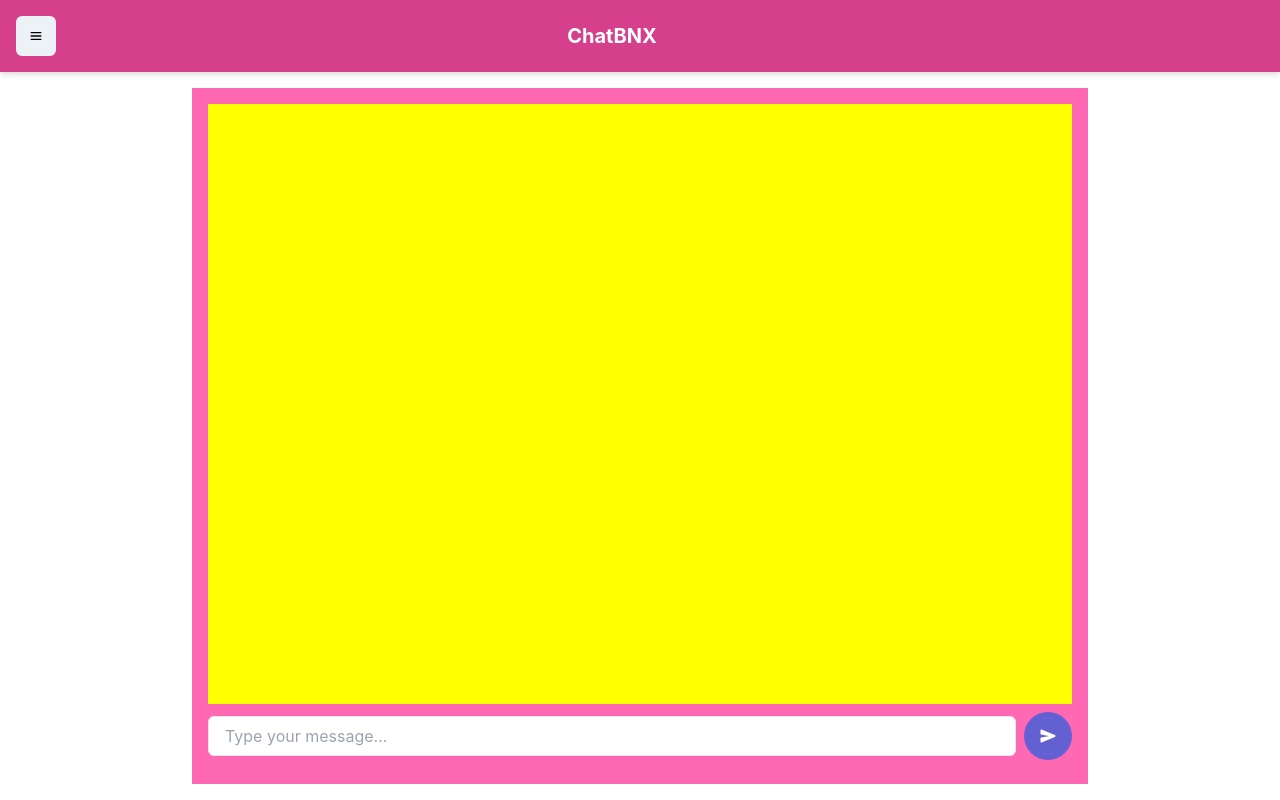
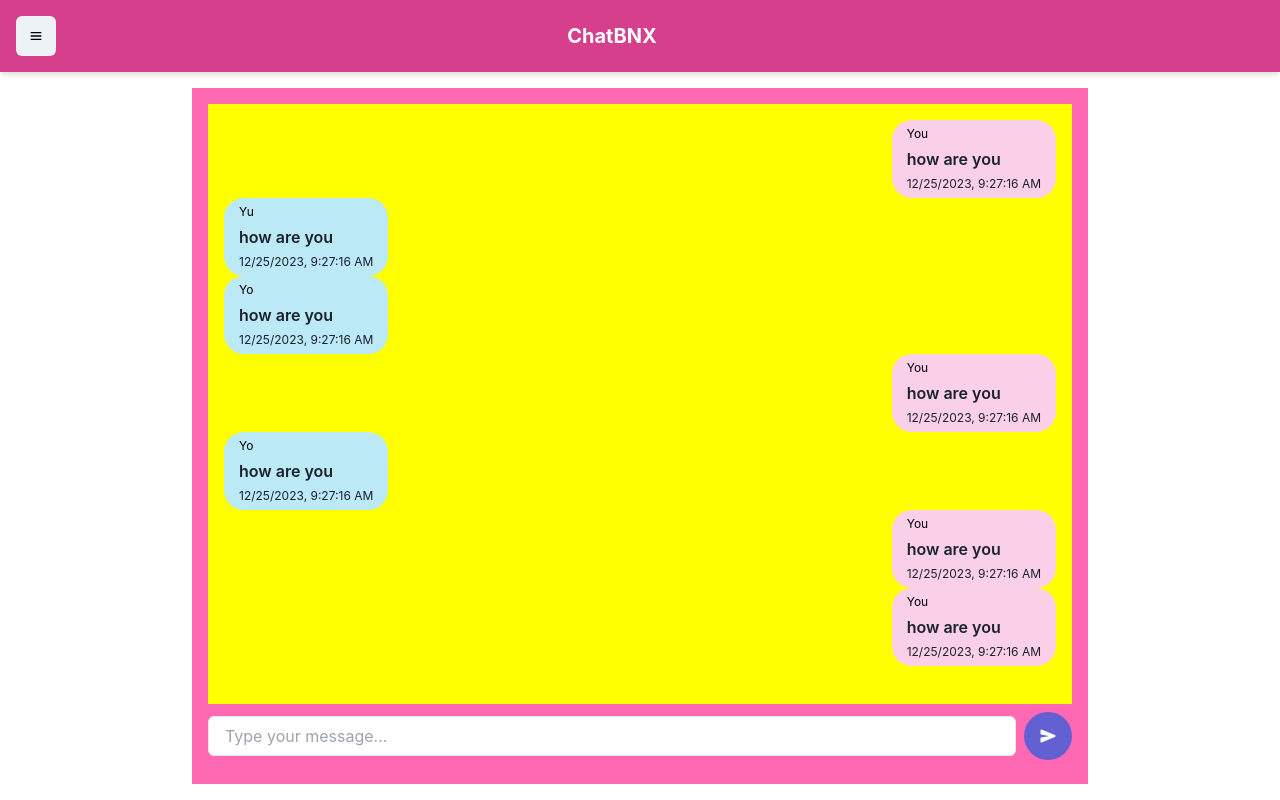
Before and after one commit to arundhathi6/ChatBNX, a React (Create React App) app in the folder chatnbx/: page / in a window 1280 px wide. Built offline with nearby package versions, Linux system fonts and the light colour scheme.

Commit message:
css correction

```diff
--- a/chatnbx/src/components/pages/ChatPage.jsx
+++ b/chatnbx/src/components/pages/ChatPage.jsx
@@ -5,7 +5,37 @@ import { IoSend } from 'react-icons/io5';
 import axios from 'axios'
 
 const ChatBox = () => {
-  const [messages, setMessages] = useState([]);
+  const [messages, setMessages] = useState([{
+    name: "You",
+    timestamp: new Date().toLocaleString(),
+    content: 'how are you',
+  },   {
+    name: "Yu",
+    timestamp: new Date().toLocaleString(),
+    content: 'how are you',
+  },   {
+    name: "Yo",
+    timestamp: new Date().toLocaleString(),
+    content: 'how are you',
+  },   {
+    name: "You",
+    timestamp: new Date().toLocaleString(),
+    content: 'how are you',
+  },   {
+    name: "Yo",
+    timestamp: new Date().toLocaleString(),
+    content: 'how are you',
+  },
+  {
+    name: "You",
+    timestamp: new Date().toLocaleString(),
+    content: 'how are you',
+  },{
+    name: "You",
+    timestamp: new Date().toLocaleString(),
+    content: 'how are you',
+  },
+]);
   const [newMessage, setNewMessage] = useState("");
   // const [typing, setTyping] = useState(false);
   // const [istyping, setIsTyping] = useState(false);
@@ -99,10 +129,10 @@ const ChatBox = () => {
         p={4}
         bg="yellow"
         h="75vh"
-        overflowY="hidden"
+        overflowY="scroll"
         css={{
-          "&::-webkit-scrollbar": {},
-          "&::-webkit-scrollbar-thumb": {},
+          "&::-webkit-scrollbar": { height: "3px",width:'2px'},
+          "&::-webkit-scrollbar-thumb": {backgroundColor: "transperent"},
         }}
       >
         <VStack align="stretch" spacing={4}>
```
